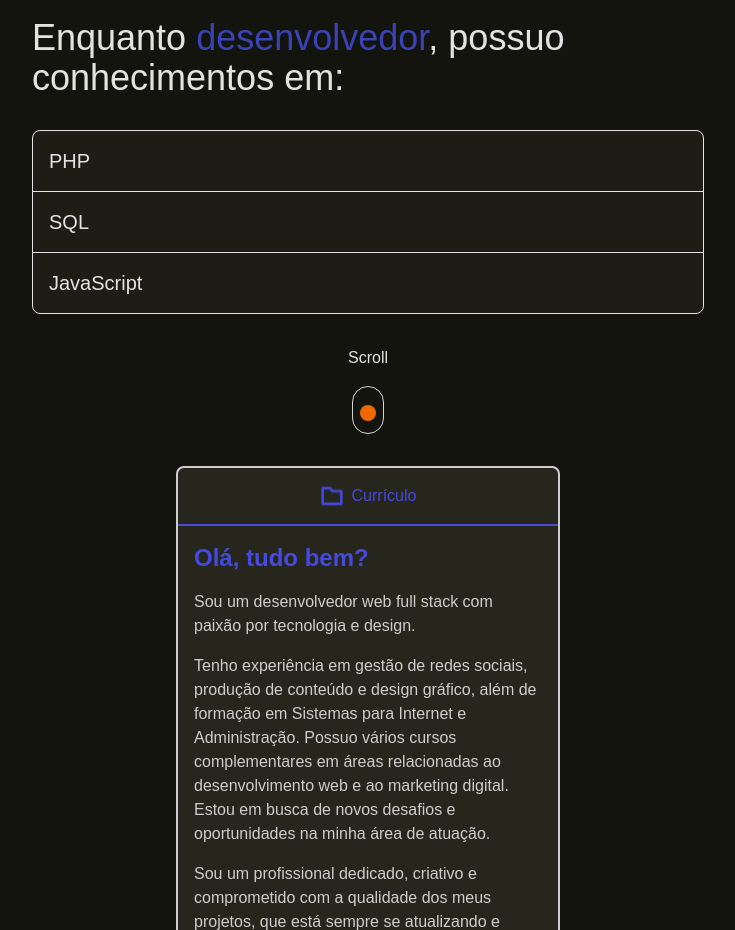
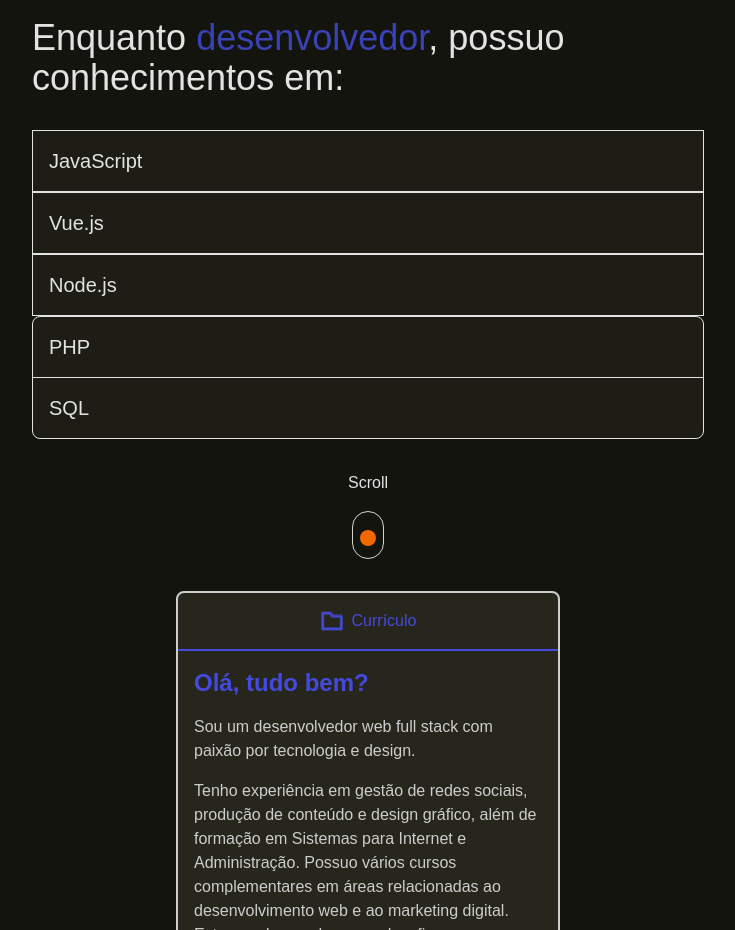
Before and after one commit to enzofagundz/portfolio, a Vue app: page / in a window 1280 px wide. Shown: the part 1080-2010 px from the top of the page, without its empty margins (272-1007 px from the left). Built offline with nearby package versions, Linux system fonts and the light colour scheme.

Commit message:
adding more skills in skillscomponent

```diff
--- a/src/components/SkillsComponent.vue
+++ b/src/components/SkillsComponent.vue
@@ -7,6 +7,21 @@
         <h1>
             Enquanto <span>desenvolvedor</span>, possuo conhecimentos em:
         </h1>
+        <div class="join-item">
+            <div class="text-xl font-medium collapse-title">
+                JavaScript
+            </div>
+        </div>
+        <div class="join-item">
+            <div class="text-xl font-medium collapse-title">
+                Vue.js
+            </div>
+        </div>
+        <div class="join-item">
+            <div class="text-xl font-medium collapse-title">
+                Node.js
+            </div>
+        </div>
         <div class="w-full join join-vertical">
             <div class="join-item">
                 <div class="text-xl font-medium collapse-title">
@@ -16,11 +31,6 @@
             <div class="join-item">
                 <div class="text-xl font-medium collapse-title">
                     SQL
-                </div>
-            </div>
-            <div class="join-item">
-                <div class="text-xl font-medium collapse-title">
-                    JavaScript
                 </div>
             </div>
         </div>
@@ -45,9 +55,9 @@ span {
 }
 
 @media (min-width: 475px) {
-  .skills-container {
-    @apply max-w-sm
-  }
+    .skills-container {
+        @apply max-w-sm
+    }
 }
 
 @media (min-width: 1024px) {
```
Also changed, not shown: stylelint.config.js (added, +12 -0 lines).
